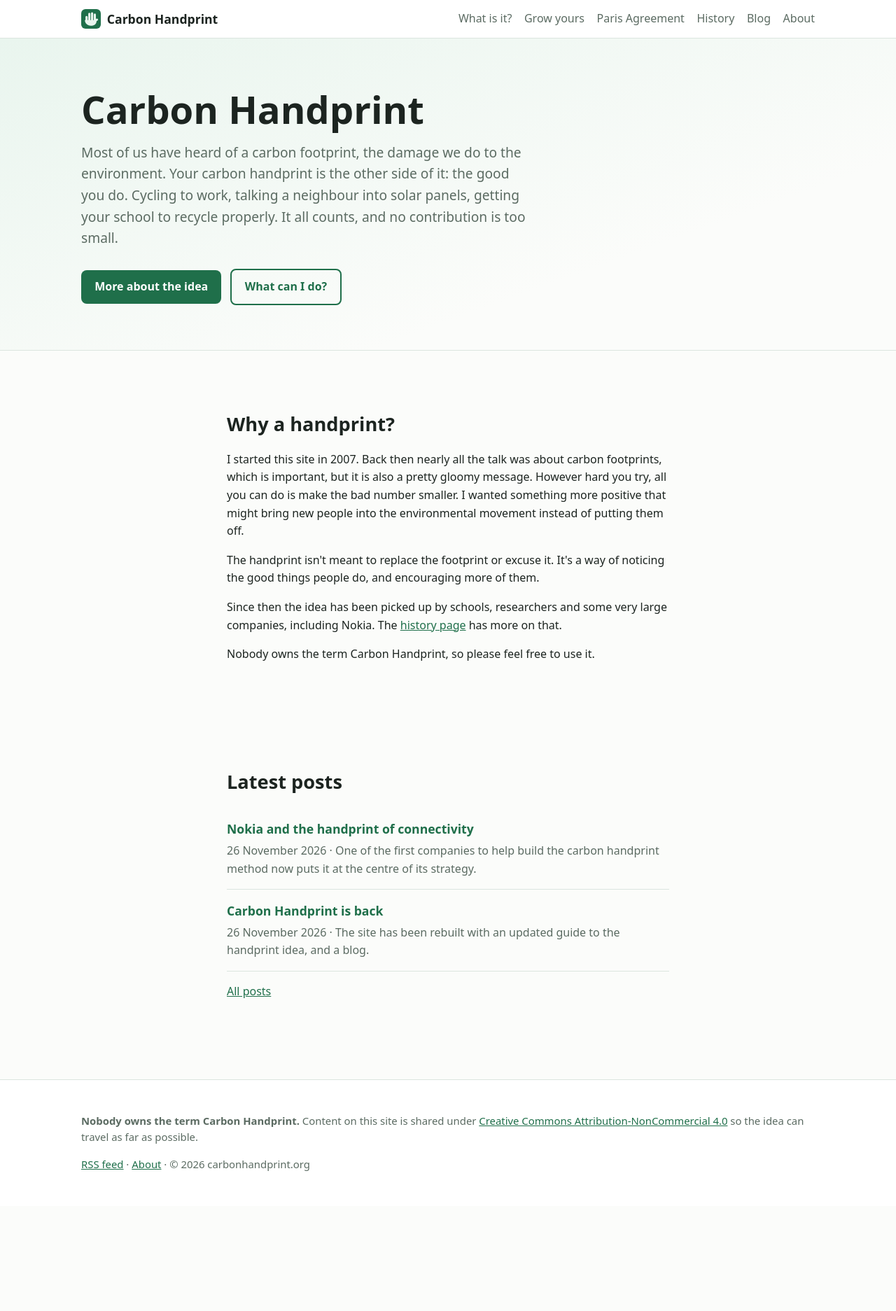
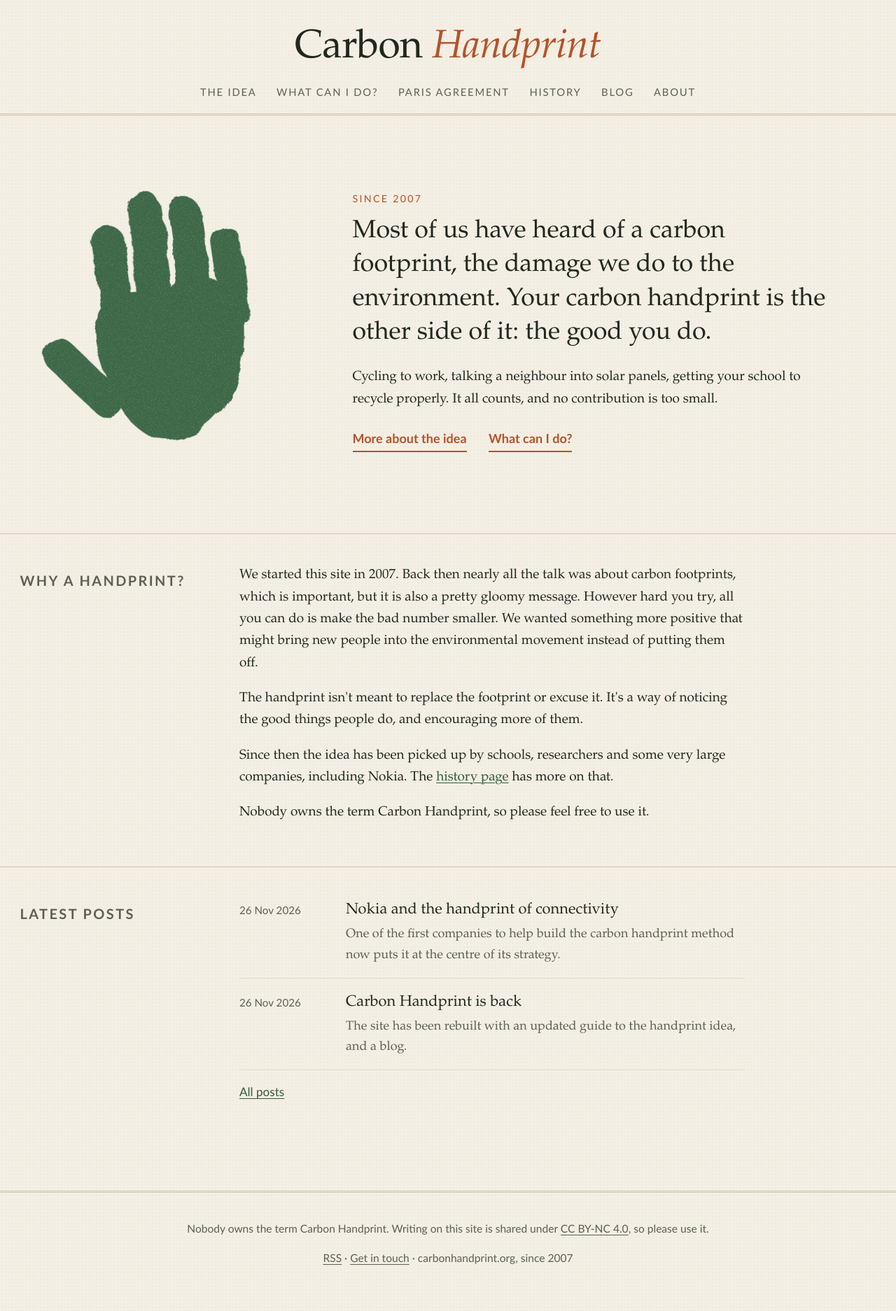
Before and after one commit to multiplicit-com/carbonhandprint, a Jekyll site: the page built from index.html, in a window 1280 px wide. Shown: the whole page at 70% size. Built offline with Jekyll 4.4.1, drawn with Linux system fonts in a browser that asks for light colours; before the commit the page ends 1723 px from its top, so only the background shows below that.

Commit message:
Give the site its own look: paper, ink and a painted handprint; switch to 'we'
Co-Authored-By: Claude Opus 5.5 <noreply@anthropic.com>
Claude-Session: https://claude.ai/code/session_01Li7jXRtkERso7tJFT24TLP

```diff
--- a/_includes/footer.html
+++ b/_includes/footer.html
@@ -1,8 +1,7 @@
-<footer class="site-footer">
+<footer class="colophon">
   <div class="wrap">
-    <p><strong>Nobody owns the term Carbon Handprint.</strong> Content on this site is shared under
-      <a href="https://creativecommons.org/licenses/by-nc/4.0/">Creative Commons Attribution-NonCommercial 4.0</a>
-      so the idea can travel as far as possible.</p>
-    <p><a href="{{ '/feed.xml' | relative_url }}">RSS feed</a> · <a href="{{ '/about/' | relative_url }}">About</a> · © {{ 'now' | date: "%Y" }} carbonhandprint.org</p>
+    <p>Nobody owns the term Carbon Handprint. Writing on this site is shared under
+      <a href="https://creativecommons.org/licenses/by-nc/4.0/">CC BY-NC 4.0</a>, so please use it.</p>
+    <p><a href="{{ '/feed.xml' | relative_url }}">RSS</a> · <a href="{{ '/about/#get-in-touch' | relative_url }}">Get in touch</a> · carbonhandprint.org, since 2007</p>
   </div>
 </footer>
--- a/_includes/header.html
+++ b/_includes/header.html
@@ -1,13 +1,10 @@
 <a class="skip" href="#main">Skip to content</a>
-<header class="site-header">
-  <div class="wrap bar">
-    <a class="brand" href="{{ '/' | relative_url }}">
-      <img src="{{ '/assets/favicon.svg' | relative_url }}" alt="" width="28" height="28">
-      <span>Carbon Handprint</span>
-    </a>
+<header class="masthead">
+  <div class="wrap">
+    <a class="wordmark" href="{{ '/' | relative_url }}">Carbon <em>Handprint</em></a>
     <nav aria-label="Main">
-      <a href="{{ '/what-is-a-carbon-handprint/' | relative_url }}">What is it?</a>
-      <a href="{{ '/grow-your-handprint/' | relative_url }}">Grow yours</a>
+      <a href="{{ '/what-is-a-carbon-handprint/' | relative_url }}">The idea</a>
+      <a href="{{ '/grow-your-handprint/' | relative_url }}">What can I do?</a>
       <a href="{{ '/paris-agreement/' | relative_url }}">Paris Agreement</a>
       <a href="{{ '/history/' | relative_url }}">History</a>
       <a href="{{ '/blog/' | relative_url }}">Blog</a>
--- /dev/null
+++ b/_includes/postlist.html
@@ -0,0 +1,9 @@
+<ol class="postlist">
+  {% assign lim = include.limit | default: 1000 %}
+  {% for post in site.posts limit: lim %}
+  <li>
+    <time datetime="{{ post.date | date_to_xmlschema }}">{{ post.date | date: "%-d %b %Y" }}</time>
+    <div><a href="{{ post.url | relative_url }}">{{ post.title }}</a>{% if post.description %}<p>{{ post.description }}</p>{% endif %}</div>
+  </li>
+  {% endfor %}
+</ol>
--- a/assets/css/main.css
+++ b/assets/css/main.css
@@ -1,63 +1,85 @@
+/* Carbon Handprint: recycled paper, ink and clay */
 :root{
-  --green:#1f6f4a; --green-dark:#14492f; --leaf:#e9f5ee; --sun:#f2b134;
-  --ink:#1c2420; --muted:#5b6b62; --line:#dbe5df; --bg:#fbfcfa; --card:#fff;
-  --max:68rem; --prose:42rem;
-  font-family: system-ui,-apple-system,"Segoe UI",Roboto,"Helvetica Neue",Arial,sans-serif;
+  --paper:#f4efe4; --paper-2:#ebe4d4; --ink:#22281f; --soft:#5d5f52;
+  --moss:#2f5d3a; --clay:#b4532a; --ochre:#d39a2c; --rule:#cfc5ae;
+  --serif: "Iowan Old Style","Palatino Linotype",Palatino,"Book Antiqua",Charter,"Bitstream Charter",Georgia,serif;
+  --sans: "Avenir Next",Avenir,"Gill Sans","Gill Sans MT",Seravek,"Trebuchet MS",sans-serif;
+  --max:70rem;
 }
 @media (prefers-color-scheme:dark){
-  :root{--ink:#e6eee9;--muted:#9fb1a6;--line:#2b3a32;--bg:#111814;--card:#18221c;--leaf:#1b2c22;--green:#5fc28f;--green-dark:#8fdcb3}
+  :root{--paper:#1d1f1a;--paper-2:#262920;--ink:#ebe5d6;--soft:#a9a690;--moss:#8cc49a;--clay:#e08a5f;--rule:#3d4034}
 }
 *{box-sizing:border-box}
-html{color:var(--ink);background:var(--bg);line-height:1.6;-webkit-text-size-adjust:100%}
-body{margin:0}
-img{max-width:100%;height:auto}
-a{color:var(--green)} a:hover{color:var(--green-dark)}
-.wrap{max-width:var(--max);margin:0 auto;padding:0 1.25rem}
-.skip{position:absolute;left:-999px}.skip:focus{left:1rem;top:1rem;background:var(--card);padding:.5rem;z-index:9}
+html{background:var(--paper);color:var(--ink);font-family:var(--serif);font-size:19px;line-height:1.65;-webkit-text-size-adjust:100%}
+body{margin:0;min-height:100vh;display:flex;flex-direction:column;
+  background-image:radial-gradient(rgba(120,100,60,.05) 1px,transparent 1px);background-size:5px 5px}
+main{flex:1}
+img,svg{max-width:100%}
+a{color:var(--moss);text-decoration-thickness:1px;text-underline-offset:.18em}
+a:hover{color:var(--clay)}
+.wrap{max-width:var(--max);margin:0 auto;padding:0 1.5rem}
+.skip{position:absolute;left:-999px}.skip:focus{left:1rem;top:1rem;background:var(--paper);padding:.5rem;z-index:9}
 
-.site-header{border-bottom:1px solid var(--line);background:var(--card)}
-.bar{display:flex;flex-wrap:wrap;align-items:center;justify-content:space-between;gap:.75rem;padding-top:.8rem;padding-bottom:.8rem}
-.brand{display:flex;align-items:center;gap:.55rem;font-weight:700;font-size:1.1rem;color:var(--ink);text-decoration:none}
-nav{display:flex;flex-wrap:wrap;gap:.25rem 1.1rem}
-nav a{color:var(--muted);text-decoration:none;font-weight:500}
-nav a:hover{color:var(--green)}
+/* masthead */
+.masthead{padding:2rem 0 0;text-align:center}
+.masthead .wrap{border-bottom:3px double var(--rule);padding-bottom:1rem}
+.wordmark{font-size:clamp(2rem,5vw,3rem);color:var(--ink);text-decoration:none;letter-spacing:-.01em;line-height:1.1}
+.wordmark em{color:var(--clay);font-style:italic}
+.masthead nav{margin-top:.9rem;display:flex;flex-wrap:wrap;justify-content:center;gap:.3rem 1.5rem;font-family:var(--sans);font-size:.78rem;letter-spacing:.12em;text-transform:uppercase}
+.masthead nav a{color:var(--soft);text-decoration:none}
+.masthead nav a:hover{color:var(--clay)}
 
-.hero{background:linear-gradient(160deg,var(--leaf),var(--bg) 70%);padding:4.5rem 0 3.5rem;border-bottom:1px solid var(--line)}
-.hero h1{font-size:clamp(2.1rem,5vw,3.4rem);line-height:1.1;margin:0 0 1rem;max-width:18ch}
-.hero p{font-size:1.2rem;color:var(--muted);max-width:40rem;margin:0 0 1.75rem}
-.btn{display:inline-block;background:var(--green);color:#fff;padding:.7rem 1.2rem;border-radius:.5rem;text-decoration:none;font-weight:600;margin:0 .5rem .5rem 0}
-.btn:hover{background:var(--green-dark);color:#fff}
-.btn.ghost{background:transparent;color:var(--green);border:2px solid var(--green)}
-@media (prefers-color-scheme:dark){.btn{color:#0d1a13}.btn:hover{color:#0d1a13}}
+/* home opener */
+.opener{display:grid;grid-template-columns:minmax(12rem,22rem) 1fr;gap:3rem;align-items:center;padding-top:3.5rem;padding-bottom:3rem}
+.stamp{color:var(--moss);width:100%;height:auto;display:block;opacity:.92}
+.kicker{font-family:var(--sans);text-transform:uppercase;letter-spacing:.16em;font-size:.75rem;color:var(--clay);margin:0 0 .6rem}
+.big{font-size:clamp(1.45rem,2.8vw,2rem);line-height:1.35;margin:0 0 1.2rem}
+.opener-text p{max-width:36rem}
+.links a{display:inline-block;margin:.4rem 1.4rem 0 0;font-family:var(--sans);font-size:.95rem;font-weight:600;color:var(--clay);text-decoration:none;border-bottom:2px solid currentColor;padding-bottom:.1rem}
+.links a:hover{color:var(--moss)}
+@media (max-width:760px){.opener{grid-template-columns:1fr;gap:1.5rem;padding-top:2rem}.opener-mark{max-width:11rem}}
 
-section{padding:3rem 0}
-section h2{font-size:1.7rem;margin:0 0 1rem}
-.grid{display:grid;gap:1.25rem;grid-template-columns:repeat(auto-fit,minmax(15rem,1fr))}
-.card{background:var(--card);border:1px solid var(--line);border-radius:.75rem;padding:1.35rem}
-.card h3{margin:.1rem 0 .5rem;font-size:1.15rem}
-.card p{margin:0;color:var(--muted)}
-.compare{display:grid;gap:1.25rem;grid-template-columns:repeat(auto-fit,minmax(17rem,1fr))}
-.compare .card.hand{border-color:var(--green);box-shadow:0 0 0 2px var(--leaf)}
-.compare ul{margin:.5rem 0 0;padding-left:1.1rem;color:var(--muted)}
+/* two-column sections: heading in the margin */
+.twocol{display:grid;grid-template-columns:14rem 1fr;gap:2.5rem;padding-top:2.25rem;padding-bottom:2.25rem;border-top:1px solid var(--rule)}
+.twocol h2{font-size:1.05rem;font-family:var(--sans);text-transform:uppercase;letter-spacing:.12em;color:var(--soft);margin:.35rem 0 0;font-weight:600}
+.twocol > div{max-width:38rem}
+.prose-in p:first-child{margin-top:0}
+.more{font-family:var(--sans);font-size:.9rem}
+@media (max-width:760px){.twocol{grid-template-columns:1fr;gap:.75rem}}
 
-.prose{max-width:var(--prose);padding-top:2.5rem;padding-bottom:3rem}
-.prose h1{font-size:clamp(1.9rem,4vw,2.6rem);line-height:1.15;margin:.25rem 0 1rem}
-.prose h2{margin-top:2.2rem}
-.lede{font-size:1.2rem;color:var(--muted)}
-.meta{color:var(--muted);font-size:.92rem}
-blockquote{margin:1.5rem 0;padding:.25rem 1.1rem;border-left:4px solid var(--green);background:var(--leaf);border-radius:0 .5rem .5rem 0}
-.note{background:var(--leaf);border:1px solid var(--line);border-radius:.6rem;padding:1rem 1.2rem}
-hr{border:0;border-top:1px solid var(--line);margin:2.5rem 0}
-table{border-collapse:collapse;width:100%}th,td{border-bottom:1px solid var(--line);padding:.5rem;text-align:left;vertical-align:top}
+/* post list */
+.postlist{list-style:none;margin:0;padding:0}
+.postlist li{display:grid;grid-template-columns:7rem 1fr;gap:1rem;padding:.85rem 0;border-bottom:1px dotted var(--rule)}
+.postlist li:first-child{padding-top:0}
+.postlist time{font-family:var(--sans);font-size:.8rem;color:var(--soft);padding-top:.3rem;white-space:nowrap}
+.postlist a{font-size:1.15rem;text-decoration:none;color:var(--ink)}
+.postlist a:hover{color:var(--clay)}
+.postlist p{margin:.15rem 0 0;color:var(--soft);font-size:.95rem}
+@media (max-width:520px){.postlist li{grid-template-columns:1fr;gap:0}}
 
-.timeline{list-style:none;padding:0;margin:1.5rem 0;border-left:3px solid var(--line)}
-.timeline li{position:relative;padding:0 0 1.4rem 1.4rem}
-.timeline li::before{content:"";position:absolute;left:-.55rem;top:.45rem;width:.8rem;height:.8rem;border-radius:50%;background:var(--green)}
-.timeline .yr{font-weight:700;color:var(--green)}
+/* pages and posts */
+.prose{max-width:40rem;padding-top:3rem;padding-bottom:3.5rem}
+.prose h1{font-size:clamp(2rem,4.5vw,2.9rem);line-height:1.12;font-weight:normal;margin:.2rem 0 1rem;letter-spacing:-.01em}
+.prose h2{font-size:1.45rem;font-weight:normal;font-style:italic;color:var(--moss);margin:2.4rem 0 .6rem}
+.prose h3{font-family:var(--sans);font-size:1rem;letter-spacing:.04em;margin:1.8rem 0 .4rem}
+.lede{font-size:1.25rem;line-height:1.5;color:var(--soft);border-left:3px solid var(--clay);padding-left:1rem;margin:0 0 2rem}
+.meta{font-family:var(--sans);font-size:.8rem;letter-spacing:.06em;color:var(--soft)}
+.meta a{color:var(--soft)}
+blockquote{margin:1.5rem 0;padding:0 0 0 1.2rem;border-left:3px solid var(--ochre);font-style:italic}
+.note{background:var(--paper-2);padding:1rem 1.25rem;border-radius:2px;font-size:.95rem;box-shadow:3px 3px 0 var(--rule)}
+hr{border:0;border-top:3px double var(--rule);margin:2.5rem 0}
+table{border-collapse:collapse;width:100%;font-size:.92rem;margin:1.25rem 0}
+th{font-family:var(--sans);text-align:left;font-size:.75rem;text-transform:uppercase;letter-spacing:.08em;color:var(--soft);border-bottom:2px solid var(--ink);padding:.4rem .5rem}
+td{border-bottom:1px solid var(--rule);padding:.55rem .5rem;vertical-align:top}
+ul li::marker{color:var(--clay)}
 
-.posts{list-style:none;padding:0;margin:0}
-.posts li{padding:1rem 0;border-bottom:1px solid var(--line)}
-.posts a{font-weight:600;font-size:1.1rem;text-decoration:none}
-.posts p{margin:.25rem 0 0;color:var(--muted)}
+/* timeline */
+.timeline{list-style:none;padding:0;margin:2rem 0}
+.timeline li{display:grid;grid-template-columns:8.5rem 1fr;gap:1rem;padding:0 0 1.4rem}
+.timeline .yr{font-family:var(--sans);font-weight:700;font-size:.85rem;color:var(--clay);padding-top:.25rem}
+@media (max-width:560px){.timeline li{grid-template-columns:1fr;gap:0}}
 
-.site-footer{border-top:1px solid var(--line);background:var(--card);padding:2rem 0;color:var(--muted);font-size:.93rem}
+/* footer */
+.colophon{margin-top:2rem;padding:1.5rem 0 2.5rem;font-family:var(--sans);font-size:.82rem;color:var(--soft);text-align:center}
+.colophon .wrap{border-top:3px double var(--rule);padding-top:1.25rem}
+.colophon a{color:var(--soft)}
--- a/index.html
+++ b/index.html
@@ -2,34 +2,30 @@
 title: Carbon Handprint
 description: Carbon Handprint is an idea to help people realise that no contribution to the environment is too small. Your footprint is the damage. Your handprint is the good you do.
 ---
-<section class="hero">
-  <div class="wrap">
-    <h1>Carbon Handprint</h1>
-    <p>Most of us have heard of a carbon footprint, the damage we do to the environment. Your carbon handprint is the other side of it: the good you do. Cycling to work, talking a neighbour into solar panels, getting your school to recycle properly. It all counts, and no contribution is too small.</p>
-    <a class="btn" href="{{ '/what-is-a-carbon-handprint/' | relative_url }}">More about the idea</a>
-    <a class="btn ghost" href="{{ '/grow-your-handprint/' | relative_url }}">What can I do?</a>
+<section class="opener wrap">
+  <div class="opener-mark">{% include handprint.svg %}</div>
+  <div class="opener-text">
+    <p class="kicker">Since 2007</p>
+    <p class="big">Most of us have heard of a carbon footprint, the damage we do to the environment. Your carbon handprint is the other side of it: the good you do.</p>
+    <p>Cycling to work, talking a neighbour into solar panels, getting your school to recycle properly. It all counts, and no contribution is too small.</p>
+    <p class="links"><a href="{{ '/what-is-a-carbon-handprint/' | relative_url }}">More about the idea</a> <a href="{{ '/grow-your-handprint/' | relative_url }}">What can I do?</a></p>
   </div>
 </section>
 
-<section>
-  <div class="wrap prose" style="padding-top:0;padding-bottom:0">
-    <h2>Why a handprint?</h2>
-    <p>I started this site in 2007. Back then nearly all the talk was about carbon footprints, which is important, but it is also a pretty gloomy message. However hard you try, all you can do is make the bad number smaller. I wanted something more positive that might bring new people into the environmental movement instead of putting them off.</p>
+<section class="wrap twocol">
+  <h2>Why a handprint?</h2>
+  <div class="prose-in">
+    <p>We started this site in 2007. Back then nearly all the talk was about carbon footprints, which is important, but it is also a pretty gloomy message. However hard you try, all you can do is make the bad number smaller. We wanted something more positive that might bring new people into the environmental movement instead of putting them off.</p>
     <p>The handprint isn't meant to replace the footprint or excuse it. It's a way of noticing the good things people do, and encouraging more of them.</p>
     <p>Since then the idea has been picked up by schools, researchers and some very large companies, including Nokia. The <a href="{{ '/history/' | relative_url }}">history page</a> has more on that.</p>
     <p>Nobody owns the term Carbon Handprint, so please feel free to use it.</p>
   </div>
 </section>
 
-<section>
-  <div class="wrap prose" style="padding-top:0">
-    <h2>Latest posts</h2>
-    <ul class="posts">
-      {% for post in site.posts limit:4 %}
-      <li><a href="{{ post.url | relative_url }}">{{ post.title }}</a>
-        <p><time datetime="{{ post.date | date_to_xmlschema }}">{{ post.date | date: "%-d %B %Y" }}</time>{% if post.description %} · {{ post.description }}{% endif %}</p></li>
-      {% endfor %}
-    </ul>
-    <p><a href="{{ '/blog/' | relative_url }}">All posts</a></p>
+<section class="wrap twocol">
+  <h2>Latest posts</h2>
+  <div>
+    {% include postlist.html limit=5 %}
+    <p class="more"><a href="{{ '/blog/' | relative_url }}">All posts</a></p>
   </div>
 </section>
```
Also changed, not shown: blog/index.html (+2 -7 lines), history.md (+8 -8 lines), _includes/handprint.svg (added).
